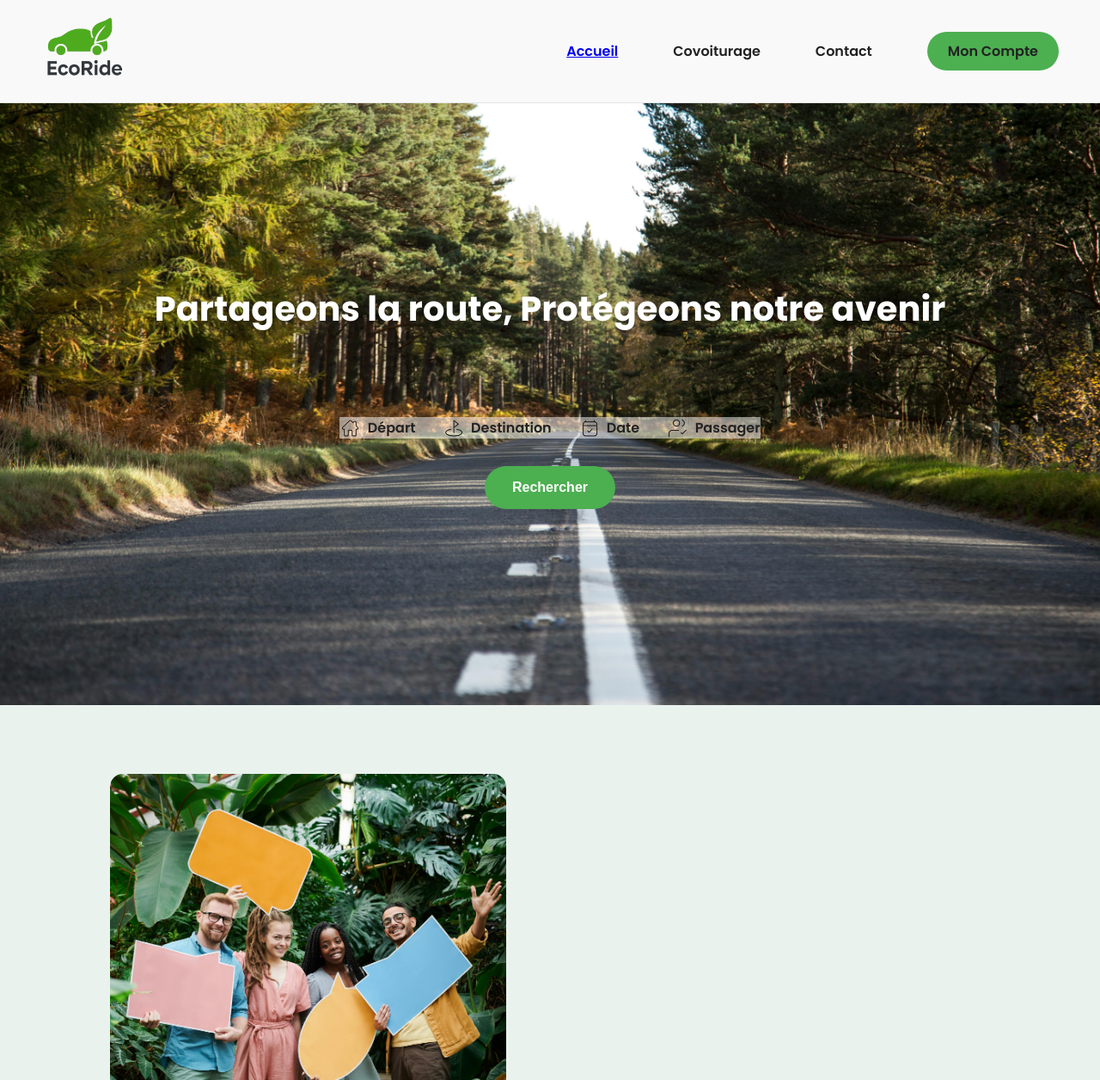
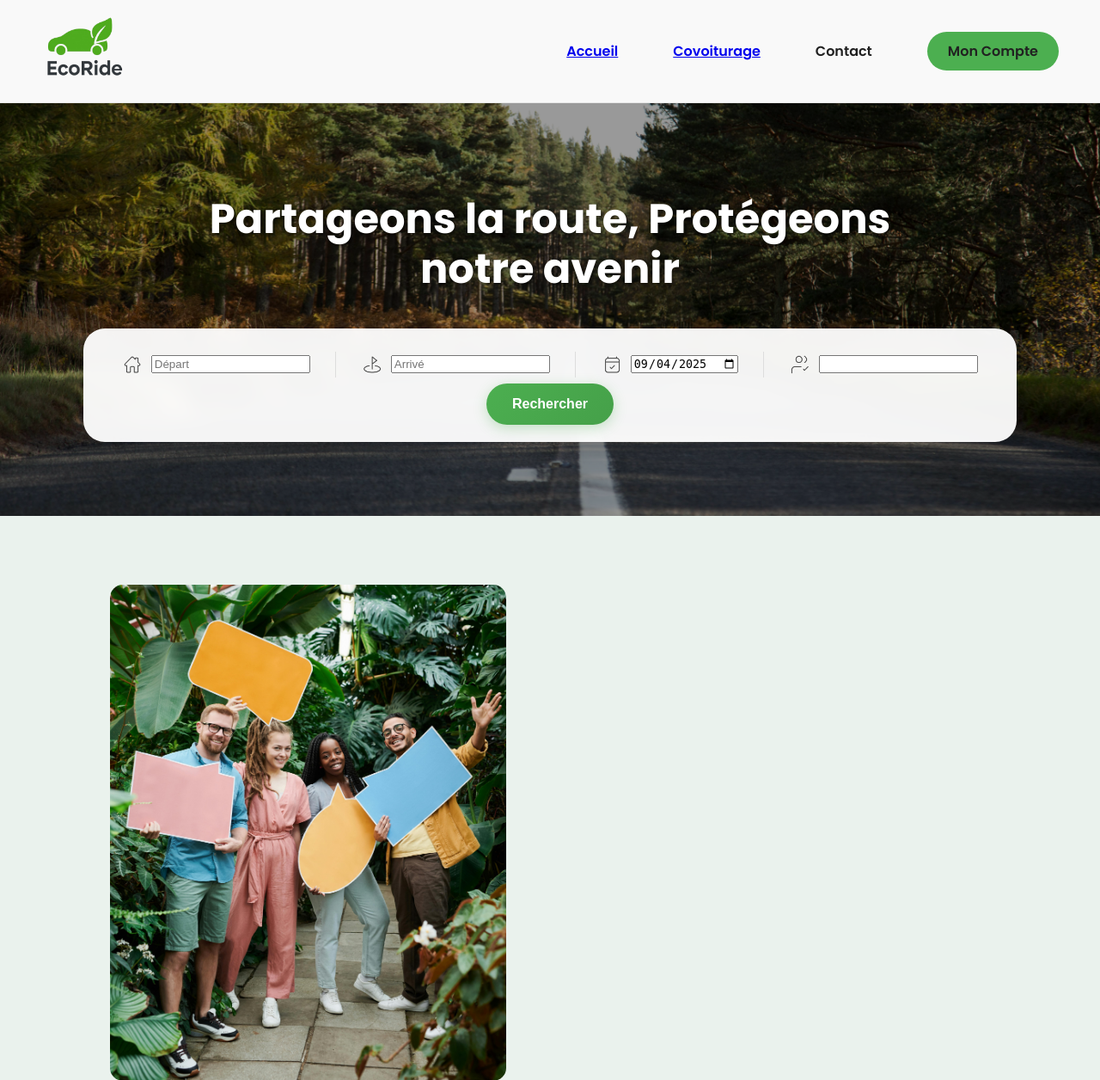
Before and after one commit to LeChach/Projet_EcoRide, a PHP site: page / in a window 1280 px wide. Shown: the top 1256 px of the page at 86% size. Run offline with PHP 8.4, Linux system fonts and the light colour scheme; some libraries are stand-ins or nearby versions.

Commit message:
ajout du module pour voir les covoiturages sauf bouton detail et validation

```diff
--- a/src/assets/css/style.css
+++ b/src/assets/css/style.css
@@ -58,63 +58,201 @@ header nav ul li:hover {
     background-color: #43a047; /* vert un peu plus foncé au hover */
 }
 /*----------------HERO-----------------------*/
+/* Hero Section */
 .hero {
     position: relative;
-    min-height: 90vh;
+    height: 500px;
+    background: url("../img/hero_fond.jpg") center/cover no-repeat;
     display: flex;
     flex-direction: column;
     align-items: center;
     justify-content: center;
     text-align: center;
-    background: url("../img/hero_fond.jpg") center/cover no-repeat; /* image en fond */
+    padding: 0 20px;
 }
+
+/* Overlay sombre pour améliorer la lisibilité */
+.hero::before {
+    content: '';
+    position: absolute;
+    top: 0;
+    left: 0;
+    right: 0;
+    bottom: 0;
+    background: rgba(0, 0, 0, 0.4);
+    z-index: 1;
+}
+
+/* Tous les éléments enfants passent devant l'overlay */
+.hero > * {
+    position: relative;
+    z-index: 2;
+}
+
+/* Titre principal */
 .hero h1 {
-    font-size: 2.5rem;
-    margin-bottom: 2rem;
-    color:#ffffff;
+    color: white;
+    font-size: 48px;
+    font-weight: 700;
+    text-shadow: 2px 2px 4px rgba(0, 0, 0, 0.5);
+    margin-bottom: 40px;
+    max-width: 800px;
+    line-height: 1.2;
 }
-.hero_recherche {
-    position: relative;
-    z-index: 1;
-    padding: 2rem;
+
+/* Container de recherche */
+.bar_de_recherche {
+    background: rgba(255, 255, 255, 0.95);
+    backdrop-filter: blur(10px);
     border-radius: 25px;
-    color: #ffffff;
-}
-.hero_recherche nav ul {
-    display: flex;
-    gap: 2rem;
-    list-style: none;
-    justify-content: center;
-    padding: 0;
-    margin: 2rem 0;
-    background: rgba(255, 255, 255, 0.5);
-
-}
-.hero_recherche nav ul li {
+    padding: 20px 30px;
+    box-shadow: 0 10px 30px rgba(0, 0, 0, 0.2);
     display: flex;
     align-items: center;
-    gap: 0.5rem;
-    color:#212121;
+    gap: 20px;
+    min-width: 700px;
 }
-.hero_recherche nav ul li img {
+
+/* Navigation horizontale */
+.bar_de_recherche nav {
+    flex: 1;
+}
+
+.bar_de_recherche nav ul {
+    list-style: none;
+    margin: 0;
+    padding: 0;
+    display: flex;
+    align-items: center;
+    gap: 30px;
+}
+
+.bar_de_recherche nav li {
+    display: flex;
+    align-items: center;
+    gap: 10px;
+    font-size: 16px;
+    font-weight: 500;
+    color: #333;
+    cursor: pointer;
+    padding: 10px 15px;
+    border-radius: 12px;
+    transition: all 0.3s ease;
+    position: relative;
+}
+
+.bar_de_recherche nav li:hover {
+    background-color: rgba(76, 175, 80, 0.1);
+    color: #4CAF50;
+}
+
+/* Icônes */
+.bar_de_recherche nav li img {
+    width: 24px;
     height: 24px;
-    width: auto;
+    opacity: 0.8;
+    transition: opacity 0.3s ease;
 }
-.hero_recherche button {
-    background-color: #4CAF50;
+
+.bar_de_recherche nav li:hover img {
+    opacity: 1;
+}
+
+/* Séparateurs entre les éléments */
+.bar_de_recherche nav li:not(:last-child)::after {
+    content: '';
+    position: absolute;
+    right: -15px;
+    top: 50%;
+    transform: translateY(-50%);
+    width: 1px;
+    height: 30px;
+    background-color: #ddd;
+}
+
+/* Bouton rechercher */
+.bouton_recherche {
+    background: linear-gradient(135deg, #4CAF50, #45a049);
+    color: white;
     border: none;
-    padding: 1rem 2rem;
+    padding: 15px 30px;
     border-radius: 25px;
+    font-size: 16px;
+    font-weight: 600;
     cursor: pointer;
+    transition: all 0.3s ease;
+    box-shadow: 0 4px 15px rgba(76, 175, 80, 0.3);
+    white-space: nowrap;
 }
-.hero_recherche .bouton_recherche {
-    text-decoration: none;
-    color: #fff;
-    font-weight: 600;
-    font-size: 16px;
+
+.bouton_recherche:hover {
+    background: linear-gradient(135deg, #45a049, #3d8b40);
+    box-shadow: 0 6px 20px rgba(76, 175, 80, 0.4);
+    transform: translateY(-2px);
 }
-.hero_recherche .bouton_recherche:hover {
-    background-color: #43a047;
+
+.bouton_recherche:active {
+    transform: translateY(0);
+}
+
+/* Responsive pour tablettes */
+@media (max-width: 768px) {
+    .hero h1 {
+        font-size: 36px;
+        margin-bottom: 30px;
+    }
+
+    .bar_de_recherche {
+        min-width: auto;
+        width: 90%;
+    }
+
+    .bar_de_recherche form {
+        flex-direction: column;
+        gap: 15px;
+    }
+
+    .bar_de_recherche nav ul {
+        flex-wrap: wrap;
+        justify-content: center;
+        gap: 20px;
+    }
+
+    .bar_de_recherche nav li:not(:last-child)::after {
+        display: none;
+    }
+
+    .bouton_recherche {
+        width: 100%;
+    }
+}
+
+/* Responsive pour mobile */
+@media (max-width: 480px) {
+    .hero {
+        height: 400px;
+        padding: 0 15px;
+    }
+
+    .hero h1 {
+        font-size: 28px;
+        margin-bottom: 25px;
+    }
+
+    .bar_de_recherche {
+        width: 95%;
+        padding: 15px 20px;
+    }
+
+    .bar_de_recherche nav ul {
+        flex-direction: column;
+        gap: 15px;
+    }
+
+    .bar_de_recherche nav li {
+        justify-content: flex-start;
+        width: 100%;
+    }
 }
 /*----------------SECTION INFORMATION-----------------------*/
 .information {
--- a/src/connexion/new_covoiturage.php
+++ b/src/connexion/new_covoiturage.php
@@ -1,6 +1,7 @@
 <?php
 require_once 'log.php';
 require_once 'session_prive.php';
+require_once '../function_php/convertir_ville.php';
 
 if($_SERVER['REQUEST_METHOD'] === 'POST'){
 
@@ -11,8 +12,8 @@ if($_SERVER['REQUEST_METHOD'] === 'POST'){
         $min_depart = (int)$_POST['min_depart'];
         $duree_voyage_heure = (int)$_POST['duree_voyage_heure'];
         $duree_voyage_min = (int)$_POST['duree_voyage_min'];
-        $lieu_depart = $_POST['lieu_depart'];
-        $lieu_arrive = $_POST['lieu_arrive'];
+        $lieu_depart = formaterVille($_POST['lieu_depart']);
+        $lieu_arrive = formaterVille($_POST['lieu_arrive']);
         $prix_personne = $_POST['prix_personne'];
         $voiture_choisie = $_POST['id_voiture'];
         $heure_depart = sprintf('%02d:%02d:00',$h_depart,$min_depart);
--- a/src/connexion/session.php
+++ b/src/connexion/session.php
@@ -22,4 +22,7 @@ unset($_SESSION['erreur_ajout_voiture']);
 
 $erreur_ajout_covoiturage = $_SESSION['erreur_ajout_covoiturage'] ?? null;
 unset($_SESSION['erreur_ajout_covoiturage']);
+
+
+$recherche_covoit = $_SESSION['recherche_covoit'] ?? null;
 ?>
--- /dev/null
+++ b/src/includes/bar_recherche.php
@@ -0,0 +1,26 @@
+<div class="bar_de_recherche">
+        <form action="connexion/recherche_covoit.php" method="POST">
+            <nav>
+                <ul>
+                <li>
+                    <img src="assets/icons/home-05.png" alt="icone départ">
+                    <input type="text" name="lieu_depart" placeholder="Départ" required>
+                </li>
+                <li>
+                    <img src="assets/icons/marker-05.png" alt="icone arrivé">
+                    <input type="text" name="lieu_arrive" placeholder="Arrivé" required>
+
+                    </li>
+                    <li>
+                        <img src="assets/icons/calendar-check.png" alt="icone calendrier">
+                        <input type="date" name="date_depart" id="date_auj" value="" required>
+                    </li>
+                    <li>
+                        <img src="assets/icons/users-profiles-check.png" alt="icone personnes">
+                        <input type="number" name="nb_place" min=1 required>
+                    </li>
+                </ul>
+            </nav>
+        <button class="bouton_recherche" type="submit">Rechercher</button>
+    </form>
+</div>
--- a/src/includes/header.php
+++ b/src/includes/header.php
@@ -8,7 +8,7 @@
         <nav>
             <ul>
                 <li><a href="index.php">Accueil</a></li>
-                <li id="recherche_covoit">Covoiturage</li>
+                <li><a href="recherche.php" id="recherche_covoit">Covoiturage</a> </li>
                 <li id="contact">Contact</li>
             </ul>
         </nav>
--- a/src/index.php
+++ b/src/index.php
@@ -19,30 +19,7 @@ require_once 'connexion/session.php';
 
     <section class="hero">
         <h1>Partageons la route, Protégeons notre avenir</h1>
-        <div class="hero_recherche">
-            <nav>
-                <ul>
-                    <li>
-                        <img src="assets/icons/home-05.png" alt="icone départ">
-                        Départ
-                    </li>
-                    <li>
-                        <img src="assets/icons/marker-05.png" alt="icone arrivé">
-                        Destination
-                    </li>
-                    <li>
-                        <img src="assets/icons/calendar-check.png" alt="icone calendrier">
-                        Date
-                    </li>
-                    <li>
-                        <img src="assets/icons/users-profiles-check.png" alt="icone personnes">
-                        Passager
-                    </li>
-                </ul>
-            </nav>
-
-            <button class="bouton_recherche">Rechercher</button>
-        </div>
+        <?php include 'includes/bar_recherche.php'?>
     </section>
 
     <section class="information">
@@ -93,5 +70,9 @@ require_once 'connexion/session.php';
     </section>
 
     <?php include 'includes/footer.php' ?>
+
+    <script>
+        document.getElementById('date_auj').value = new Date().toISOString().split('T')[0];
+    </script>
 </body>
 </html>
--- a/src/mon_compte.php
+++ b/src/mon_compte.php
@@ -411,7 +411,7 @@ require_once 'connexion/recup_donnee.php';
                 <h2>Covoiturage en cours</h2>
                 <?php foreach($covoit_utilisateur as $covoit):?>
                     <div class="div_covoit">
-                        <div class = "date_covoit">
+                        <div class="date_covoit">
                             <p><?=$covoit['date_depart']?></p>
                         </div>
                         <div class="trajet">
```
Also changed, not shown: sql/requete_table.sql (+8 -7 lines), src/connexion/recherche_covoit.php (added, +55 -0 lines), src/function_php/convertir_ville.php (added, +15 -0 lines), src/recherche.php (added, +297 -0 lines), src/assets/icons/star.png (added).
